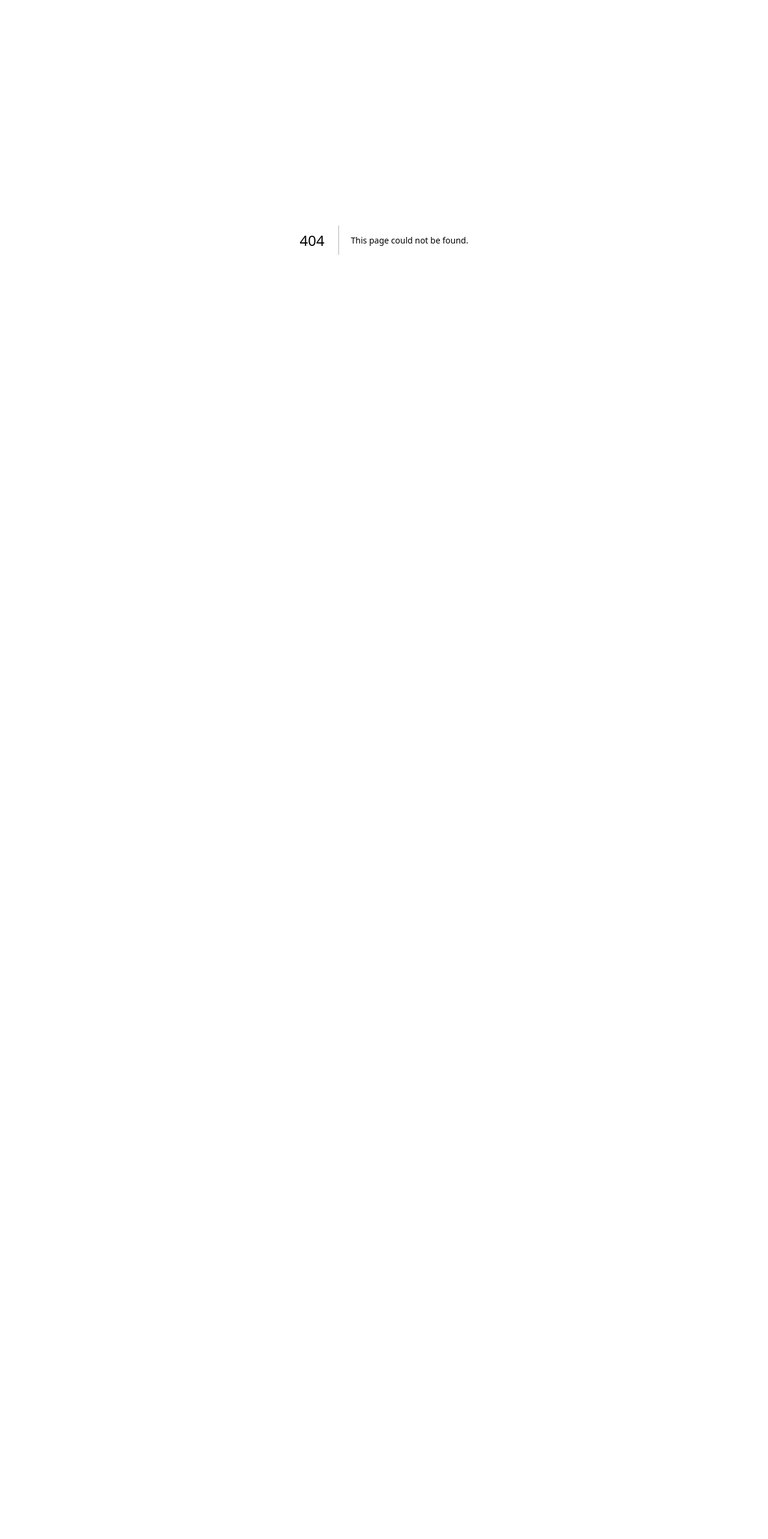
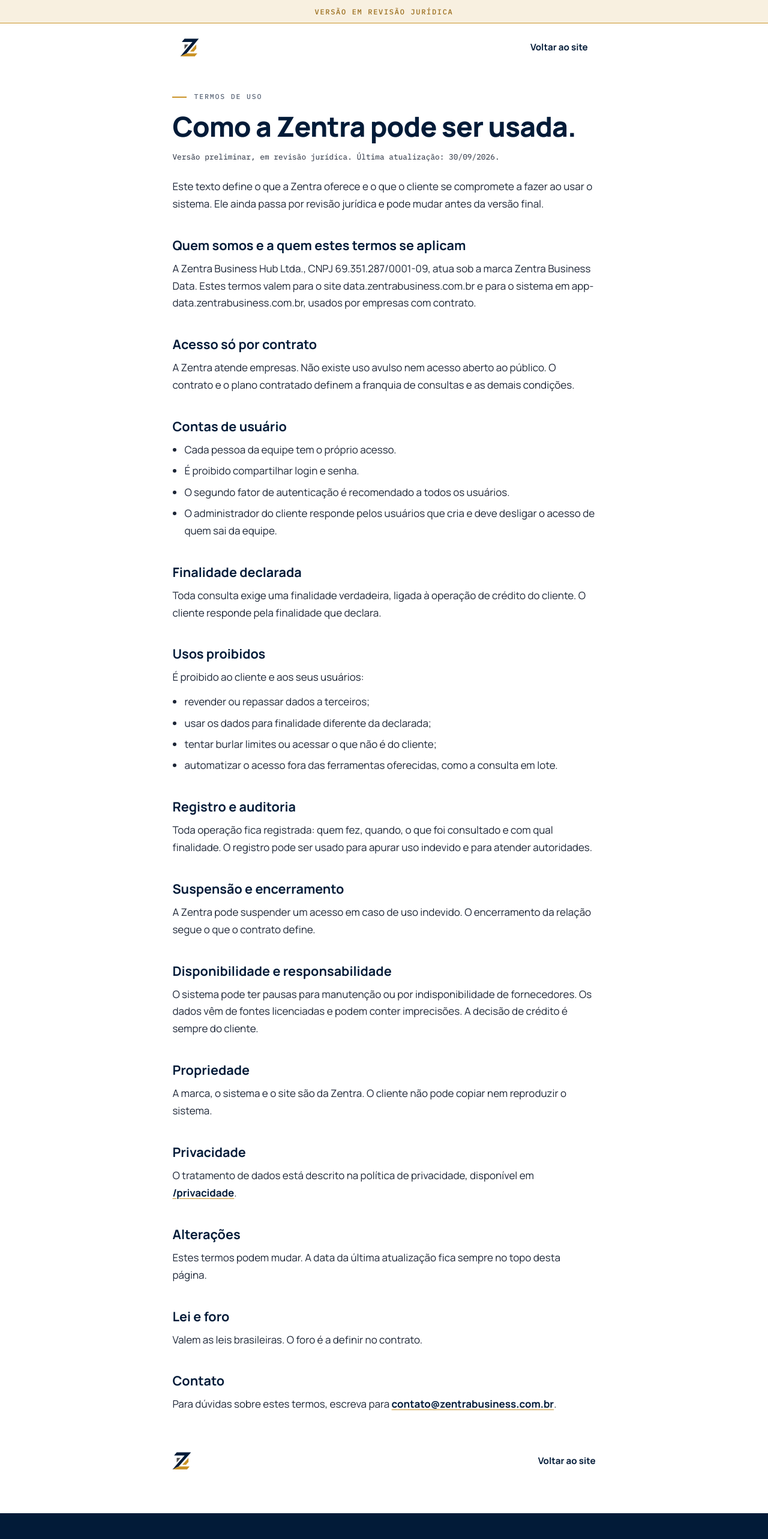
Before and after one commit to reinaldodribeiro/zentra-website, a Next.js app: page /termos in a window 1280 px wide. Before the commit this address had no page. Shown: the top 2566 px of the page at 60% size. Before the commit the page ends 800 px from the top, so only its background shows below. Built offline with nearby package versions, Linux system fonts and the light colour scheme.

Commit message:
Termos de uso e razão social com CNPJ no rodapé, na política e nos dados estruturados

```diff
--- a/src/app/sitemap.ts
+++ b/src/app/sitemap.ts
@@ -6,5 +6,6 @@
   return [
     { url: `${SITE_URL}/`, lastModified, changeFrequency: "monthly", priority: 1 },
     { url: `${SITE_URL}/privacidade`, lastModified, changeFrequency: "yearly", priority: 0.3 },
+    { url: `${SITE_URL}/termos`, lastModified, changeFrequency: "yearly", priority: 0.3 },
   ];
 }
--- /dev/null
+++ b/src/app/termos/Terms.module.css
@@ -0,0 +1,71 @@
+.banner {
+  background: var(--gold-soft);
+  color: var(--gold-deep);
+  border-bottom: 1px solid var(--gold);
+  padding: 0.6rem var(--gutter);
+  text-align: center;
+  font-family: var(--font-mono);
+  font-size: 0.75rem;
+  font-weight: 500;
+  letter-spacing: 0.14em;
+  text-transform: uppercase;
+}
+.back {
+  width: min(100% - 2 * var(--gutter), 68ch);
+  margin-inline: auto;
+  padding-block: 1.5rem;
+  display: flex;
+  align-items: center;
+  justify-content: space-between;
+  font-weight: 700;
+  font-size: 0.95rem;
+  color: var(--ink);
+}
+.mark {
+  display: inline-flex;
+}
+.policy {
+  width: min(100% - 2 * var(--gutter), 68ch);
+  margin-inline: auto;
+  padding-block: 1.5rem 3rem;
+}
+.policy p,
+.policy li {
+  color: var(--text);
+  line-height: 1.7;
+}
+.title {
+  margin-block: 1rem 1rem;
+}
+.updated {
+  font-size: 0.8rem;
+  color: var(--text-dim);
+  margin-block: 0 1.5rem;
+}
+.heading {
+  color: var(--ink);
+  font-size: 1.35rem;
+  font-weight: 700;
+  line-height: 1.25;
+  margin-block: 2.5rem 0.75rem;
+}
+.list {
+  list-style: disc;
+  padding-left: 1.25rem;
+  margin-block: 0.75rem;
+}
+.list li {
+  margin-block: 0.4rem;
+}
+.link {
+  color: var(--ink);
+  font-weight: 700;
+  text-decoration: underline;
+  text-decoration-color: var(--gold);
+  text-underline-offset: 3px;
+}
+.policy > .back {
+  width: 100%;
+  margin-top: 2.5rem;
+  padding-inline: 0;
+}
--- /dev/null
+++ b/src/app/termos/page.tsx
@@ -0,0 +1,71 @@
+import type { Metadata } from "next";
+import Image from "next/image";
+import Link from "next/link";
+import { terms } from "@/content/terms";
+import { Footer } from "@/components/layout/Footer";
+import styles from "./Terms.module.css";
+
+export const metadata: Metadata = {
+  title: terms.metaTitle,
+  description: terms.metaDescription,
+  alternates: { canonical: terms.path },
+  openGraph: { url: terms.path, title: terms.metaTitle, description: terms.metaDescription },
+};
+
+function BackBar() {
+  return (
+    <div className={styles.back}>
+      <Link href="/" aria-label={terms.backLabel} className={styles.mark}>
+        <Image src="/brand/zentra-mark.svg" alt="" width={34} height={31} unoptimized />
+      </Link>
+      <Link href="/" className="link-line">
+        {terms.back}
+      </Link>
+    </div>
+  );
+}
+
+export default function TermsPage() {
+  return (
+    <>
+      <div className={styles.banner} role="note">
+        {terms.banner}
+      </div>
+      <BackBar />
+      <main id="main" tabIndex={-1} className={`flex-1 ${styles.policy}`}>
+        <span className="kicker">{terms.kicker}</span>
+        <h1 className={`display h-lg ${styles.title}`}>{terms.title}</h1>
+        <p className={`mono ${styles.updated}`}>{terms.updated}</p>
+        <p>{terms.intro}</p>
+        {terms.sections.map((section) => (
+          <section key={section.heading}>
+            <h2 className={styles.heading}>{section.heading}</h2>
+            {section.paragraphs?.map((paragraph, index) => (
+              <p key={paragraph}>
+                {paragraph}
+                {section.contact && index === section.paragraphs!.length - 1 ? (
+                  <>
+                    <a href={section.contact.href} className={styles.link}>
+                      {section.contact.label}
+                    </a>
+                    {section.contact.after}
+                  </>
+                ) : null}
+              </p>
+            ))}
+            {section.items ? (
+              <ul className={styles.list}>
+                {section.items.map((item) => (
+                  <li key={item}>{item}</li>
+                ))}
+              </ul>
+            ) : null}
+            {section.closing?.map((paragraph) => <p key={paragraph}>{paragraph}</p>)}
+          </section>
+        ))}
+        <BackBar />
+      </main>
+      <Footer />
+    </>
+  );
+}
--- a/src/components/seo/JsonLd.tsx
+++ b/src/components/seo/JsonLd.tsx
@@ -6,6 +6,8 @@
     "@type": "Organization",
     "@id": `${SITE_URL}/#organizacao`,
     name: firm.name,
+    legalName: firm.legalName,
+    taxID: firm.cnpj,
     url: SITE_URL,
     email: firm.email,
   };
--- a/src/content/privacy.ts
+++ b/src/content/privacy.ts
@@ -37,7 +37,7 @@
     {
       heading: "Quem somos",
       paragraphs: [
-        "A Zentra Business Data é a controladora dos dados tratados na plataforma. Ela licencia o acesso por contrato a empresas de crédito consignado. Não há uso avulso nem acesso do público em geral.",
+        "A Zentra Business Data, marca da Zentra Business Hub Ltda. (CNPJ 69.351.287/0001-09), é a controladora dos dados tratados na plataforma. Ela licencia o acesso por contrato a empresas de crédito consignado. Não há uso avulso nem acesso do público em geral.",
       ],
     },
     {
--- a/src/content/site.ts
+++ b/src/content/site.ts
@@ -5,6 +5,8 @@
 export const firm = {
   name: "Zentra Business Data",
   shortName: "Zentra",
+  legalName: "Zentra Business Hub Ltda.",
+  cnpj: "69.351.287/0001-09",
   phoneDisplay: "(99) 9 9999-9999",
   phoneE164: "+5599999999999",
   whatsappNumber: "5599999999999",
@@ -20,6 +22,7 @@
   dpo: `mailto:${firm.email}?subject=${encodeURIComponent("Encarregado de dados")}`,
   system: SYSTEM_URL,
   privacy: "/privacidade",
+  terms: "/termos",
   contact: "#contato",
 } as const;
 
@@ -264,9 +267,10 @@
 } as const;
 
 export const footer = {
-  legal: "© 2026 Zentra Business Data.",
+  legal: `© 2026 ${firm.name} · ${firm.legalName} · CNPJ ${firm.cnpj}`,
   links: [
     { label: "Política de privacidade", href: links.privacy },
+    { label: "Termos de uso", href: links.terms },
     { label: "Encarregado de dados", href: links.dpo },
     { label: "Acessar o sistema", href: links.system },
   ],
--- /dev/null
+++ b/src/content/terms.ts
@@ -0,0 +1,116 @@
+import { firm, links, SITE_URL, SYSTEM_URL } from "./site";
+import type { PrivacySection } from "./privacy";
+
+export const terms: {
+  path: string;
+  banner: string;
+  back: string;
+  backLabel: string;
+  kicker: string;
+  title: string;
+  metaTitle: string;
+  metaDescription: string;
+  updated: string;
+  intro: string;
+  sections: readonly PrivacySection[];
+} = {
+  path: links.terms,
+  banner: "Versão em revisão jurídica",
+  back: "Voltar ao site",
+  backLabel: "Zentra Business Data, voltar ao site",
+  kicker: "TERMOS DE USO",
+  title: "Como a Zentra pode ser usada.",
+  metaTitle: "Termos de uso | Zentra Business Data",
+  metaDescription:
+    "Termos de uso da Zentra Business Data: acesso por contrato, finalidade declarada, usos proibidos, registro de operações, suspensão e responsabilidades.",
+  updated: "Versão preliminar, em revisão jurídica. Última atualização: 30/09/2026.",
+  intro:
+    "Este texto define o que a Zentra oferece e o que o cliente se compromete a fazer ao usar o sistema. Ele ainda passa por revisão jurídica e pode mudar antes da versão final.",
+  sections: [
+    {
+      heading: "Quem somos e a quem estes termos se aplicam",
+      paragraphs: [
+        `A Zentra Business Hub Ltda., CNPJ 69.351.287/0001-09, atua sob a marca ${firm.name}. Estes termos valem para o site ${SITE_URL.replace("https://", "")} e para o sistema em ${SYSTEM_URL.replace("https://", "")}, usados por empresas com contrato.`,
+      ],
+    },
+    {
+      heading: "Acesso só por contrato",
+      paragraphs: [
+        "A Zentra atende empresas. Não existe uso avulso nem acesso aberto ao público. O contrato e o plano contratado definem a franquia de consultas e as demais condições.",
+      ],
+    },
+    {
+      heading: "Contas de usuário",
+      items: [
+        "Cada pessoa da equipe tem o próprio acesso.",
+        "É proibido compartilhar login e senha.",
+        "O segundo fator de autenticação é recomendado a todos os usuários.",
+        "O administrador do cliente responde pelos usuários que cria e deve desligar o acesso de quem sai da equipe.",
+      ],
+    },
+    {
+      heading: "Finalidade declarada",
+      paragraphs: [
+        "Toda consulta exige uma finalidade verdadeira, ligada à operação de crédito do cliente. O cliente responde pela finalidade que declara.",
+      ],
+    },
+    {
+      heading: "Usos proibidos",
+      paragraphs: ["É proibido ao cliente e aos seus usuários:"],
+      items: [
+        "revender ou repassar dados a terceiros;",
+        "usar os dados para finalidade diferente da declarada;",
+        "tentar burlar limites ou acessar o que não é do cliente;",
+        "automatizar o acesso fora das ferramentas oferecidas, como a consulta em lote.",
+      ],
+    },
+    {
+      heading: "Registro e auditoria",
+      paragraphs: [
+        "Toda operação fica registrada: quem fez, quando, o que foi consultado e com qual finalidade. O registro pode ser usado para apurar uso indevido e para atender autoridades.",
+      ],
+    },
+    {
+      heading: "Suspensão e encerramento",
+      paragraphs: [
+        "A Zentra pode suspender um acesso em caso de uso indevido. O encerramento da relação segue o que o contrato define.",
+      ],
+    },
+    {
+      heading: "Disponibilidade e responsabilidade",
+      paragraphs: [
+        "O sistema pode ter pausas para manutenção ou por indisponibilidade de fornecedores. Os dados vêm de fontes licenciadas e podem conter imprecisões. A decisão de crédito é sempre do cliente.",
+      ],
+    },
+    {
+      heading: "Propriedade",
+      paragraphs: [
+        "A marca, o sistema e o site são da Zentra. O cliente não pode copiar nem reproduzir o sistema.",
+      ],
+    },
+    {
+      heading: "Privacidade",
+      paragraphs: [
+        "O tratamento de dados está descrito na política de privacidade, disponível em ",
+      ],
+      contact: { label: links.privacy, href: links.privacy, after: "." },
+    },
+    {
+      heading: "Alterações",
+      paragraphs: [
+        "Estes termos podem mudar. A data da última atualização fica sempre no topo desta página.",
+      ],
+    },
+    {
+      heading: "Lei e foro",
+      paragraphs: [
+        "Valem as leis brasileiras. O foro é a definir no contrato.",
+      ],
+    },
+    {
+      heading: "Contato",
+      paragraphs: ["Para dúvidas sobre estes termos, escreva para "],
+      contact: { label: "contato@zentrabusiness.com.br", href: links.email, after: "." },
+    },
+  ],
+};
```
